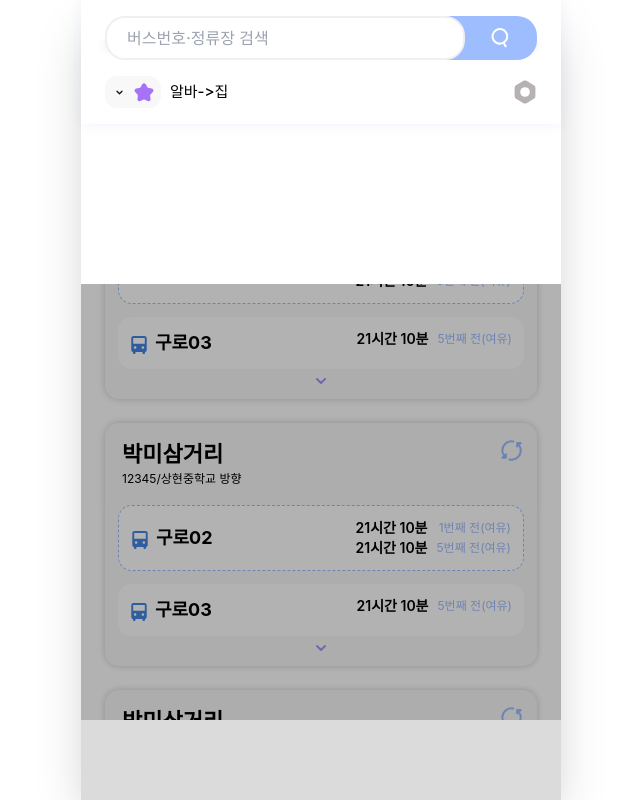
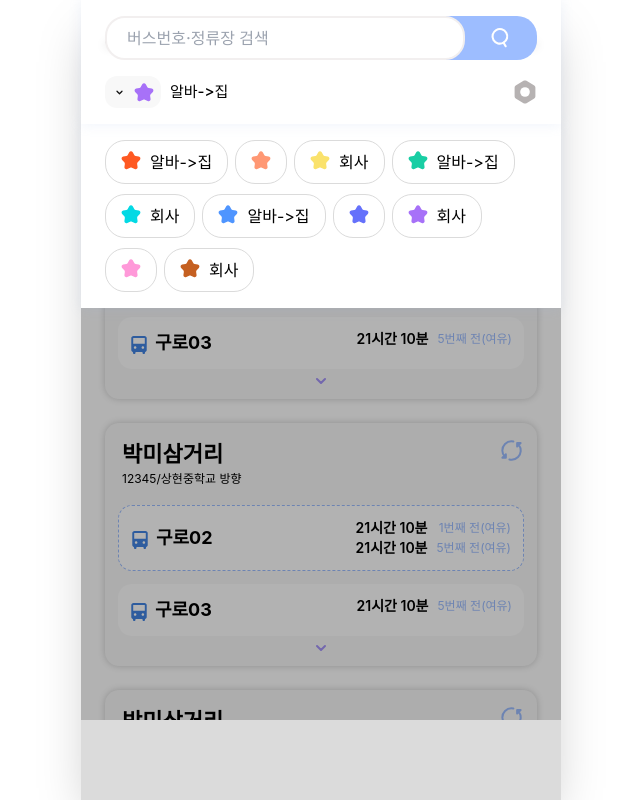
Before and after one commit to TagoSipda/FE, a React (Create React App) app: page / in a window 1280 px wide. Both pictures are taken after a click on the element 452 px from the left and 92 px from the top of the page. Shown: the whole page, without its empty margins (319-959 px from the left). Built offline with nearby package versions, Linux system fonts and the light colour scheme.

Commit message:
feat: Add Category Item UX, dummy data

```diff
--- /dev/null
+++ b/src/Common/Category/CategoryDropdown.tsx
@@ -0,0 +1,26 @@
+import React from "react";
+import { ArrowDown } from "../Icon/Arrow";
+import StarIcon from "Common/Icon/StarIcon";
+
+const CategoryDropdown = ({
+  clickCategoryHandler,
+}: {
+  clickCategoryHandler: () => void;
+}) => {
+  return (
+    <>
+      <section className="flex items-center gap-2.25 cursor-pointer">
+        <div
+          className="w-14 h-8 bg-gray flex items-center justify-between rounded-xl py-1.25 px-1.75"
+          onClick={clickCategoryHandler}
+        >
+          <ArrowDown color={"#111111"} width={15} height={15} />
+          <StarIcon />
+        </div>
+        <span className="text-sm-base font-medium">{"알바->집"}</span>
+      </section>
+    </>
+  );
+};
+
+export default CategoryDropdown;
--- /dev/null
+++ b/src/Common/Category/CategoryList.tsx
@@ -0,0 +1,47 @@
+import StarIcon from "Common/Icon/StarIcon";
+import { MODAL_CONTENT_DEFAULT_CLASS } from "Common/ModalContainer";
+import React from "react";
+import { BASIC_CATE_COLOR } from "utils/types";
+
+interface CategoryItem {
+  color: string;
+  text: string;
+  isSelected?: boolean;
+}
+
+const tempText = ["알바->집", "", "", "본가", "회사"];
+
+const tempCategoryList: CategoryItem[] = BASIC_CATE_COLOR.map(
+  (color, index) => ({
+    color,
+    text: tempText[Math.floor(Math.random() * 5)],
+    isSelected: index === 4,
+  })
+);
+
+const CategoryList = ({
+  headerRef,
+}: {
+  headerRef?: React.MutableRefObject<HTMLHeadElement | HTMLDivElement | null>;
+}) => {
+  return (
+    <section
+      className={`bg-white ${MODAL_CONTENT_DEFAULT_CLASS} flex py-4 px-6 gap-x-1.75 gap-y-2.5 flex-wrap shadow-header`}
+      style={{ top: `${headerRef?.current?.clientHeight}px` }}
+    >
+      {tempCategoryList.map((category) => {
+        return (
+          <div
+            key={category.color}
+            className="border-disabled border-[1px] rounded-2.5xl inline-flex px-3.75 py-2.25 "
+          >
+            <StarIcon color={category.color} />
+            {category.text && <span className="pl-2.25">{category.text}</span>}
+          </div>
+        );
+      })}
+    </section>
+  );
+};
+
+export default CategoryList;
--- a/src/Common/CategoryDropdown.tsx
+++ b/src/Common/Icon/StarIcon.tsx
@@ -1,7 +1,6 @@
 import React from "react";
-import { ArrowDown } from "./Arrow";
 
-const StarIcon = () => {
+const StarIcon = ({ color }: { color?: string }) => {
   return (
     <svg
       width="20"
@@ -12,32 +11,10 @@ const StarIcon = () => {
     >
       <path
         d="M11.7585 2.24581C11.002 0.849433 8.99806 0.849431 8.24154 2.24581L6.73132 5.03334C6.44328 5.565 5.93016 5.93781 5.3355 6.04746L2.21772 6.62237C0.655909 6.91036 0.0366497 8.81624 1.13091 9.96724L3.31532 12.2649C3.73195 12.7032 3.92795 13.3064 3.84848 13.9058L3.4318 17.0487C3.22307 18.623 4.8443 19.8009 6.27712 19.1159L9.13737 17.7484C9.68291 17.4876 10.3172 17.4876 10.8627 17.7484L13.723 19.1159C15.1558 19.8009 16.777 18.623 16.5683 17.0487L16.1516 13.9058C16.0721 13.3064 16.2681 12.7032 16.6848 12.2649L18.8692 9.96724C19.9634 8.81624 19.3442 6.91036 17.7824 6.62237L14.6646 6.04746C14.0699 5.93781 13.5568 5.56501 13.2688 5.03334L11.7585 2.24581Z"
-        fill="#A771F8"
+        fill={color || "#A771F8"}
       />
     </svg>
   );
 };
 
-const CategoryDropdown = ({
-  clickCategoryHandler,
-}: {
-  clickCategoryHandler: () => void;
-}) => {
-  return (
-    <>
-      <section className="flex items-center gap-2.25 cursor-pointer">
-        <div
-          className="w-14 h-8 bg-gray flex items-center justify-between rounded-xl py-1.25 px-1.75"
-          onClick={clickCategoryHandler}
-        >
-          <ArrowDown color={"#111111"} width={15} height={15} />
-          <StarIcon />
-        </div>
-        <span className="text-sm-base font-medium">{"알바->집"}</span>
-      </section>
-
-    </>
-  );
-};
-
-export default CategoryDropdown;
+export default StarIcon;
--- a/src/Common/ModalContainer.tsx
+++ b/src/Common/ModalContainer.tsx
@@ -7,11 +7,13 @@ interface ModalContainerP {
   children: React.ReactElement;
 }
 
-const ChildrenWrapper = ({ children }: { children: React.ReactElement }) => {
-  return React.cloneElement(children, {
-    className: `${children.props?.className || ""} absolute w-full z-50 top-0`,
-  });
-};
+// const ChildrenWrapper = ({ children }: { children: React.ReactElement }) => {
+//   return React.cloneElement(children, {
+//     className: `${children.props?.className || ""} absolute w-full z-50 top-0`,
+//   });
+// };
+
+export const MODAL_CONTENT_DEFAULT_CLASS = "absolute w-full z-50 top-0";
 
 const ModalContainer = ({
   children,
@@ -21,12 +23,13 @@ const ModalContainer = ({
   return (
     <section className={classNames}>
       {createPortal(
-        <div className="top-0 fixed">
+        <div className="fixed ">
           <div
             className="relative inset-0 max-w-[480px] w-screen h-screen min-w-[320px] max-h-[926px] min-h-[640px] bg-black bg-opacity-30 z-40 "
             onClick={onClose}
           ></div>
-          <ChildrenWrapper children={children || <div></div>}></ChildrenWrapper>
+          {children}
+          {/* <ChildrenWrapper children={children || <div></div>}></ChildrenWrapper> */}
         </div>,
         document.body
       )}
--- a/src/Main/Header/Header.tsx
+++ b/src/Main/Header/Header.tsx
@@ -1,8 +1,9 @@
 import React, { useRef, useState } from "react";
 import Search from "./Search";
 import Setting from "images/settingLogo.svg";
-import CategoryDropdown from "Common/CategoryDropdown";
+import CategoryDropdown from "Common/Category/CategoryDropdown";
 import ModalContainer from "Common/ModalContainer";
+import CategoryList from "Common/Category/CategoryList";
 
 const Header = () => {
   const [isCategoryOpen, setIsCategoryOpen] = useState<boolean>(false);
@@ -15,8 +16,6 @@ const Header = () => {
   const closeCategoryList = () => {
     setIsCategoryOpen(false);
   };
-
-  console.log(isCategoryOpen);
 
   return (
     <>
@@ -38,10 +37,7 @@ const Header = () => {
 
       {isCategoryOpen && (
         <ModalContainer classNames=" " onClose={closeCategoryList}>
-          <section
-            className={` h-40 bg-white`}
-            style={{ top: `${headerRef.current?.clientHeight}px` }}
-          ></section>
+          <CategoryList headerRef={headerRef} />
         </ModalContainer>
       )}
     </>
--- a/src/Main/StopContainer.tsx
+++ b/src/Main/StopContainer.tsx
@@ -2,7 +2,7 @@ import React, { useState } from "react";
 import BusContainer, { BusContainerProps } from "./BusContainer";
 import arrowDown from "images/arrowDown.svg";
 import arrowUp from "images/arrowUp.svg";
-import RefreshButton from "Common/RefreshButton";
+import RefreshButton from "Common/Icon/RefreshButton";
 
 export interface StopItemT {
   name: string;
--- a/tailwind.config.js
+++ b/tailwind.config.js
@@ -28,6 +28,7 @@ module.exports = {
         1.25: "5px",
         1.75: "7px",
         2.25: "9px",
+        2.5: "10px",
         3.25: "13px",
         3.75: "15px",
         4.25: "17px",
```
Also changed, not shown: src/Common/Icon/Arrow.tsx (renamed from src/Common/Arrow.tsx), src/Common/Icon/RefreshButton.tsx (renamed from src/Common/RefreshButton.tsx).
